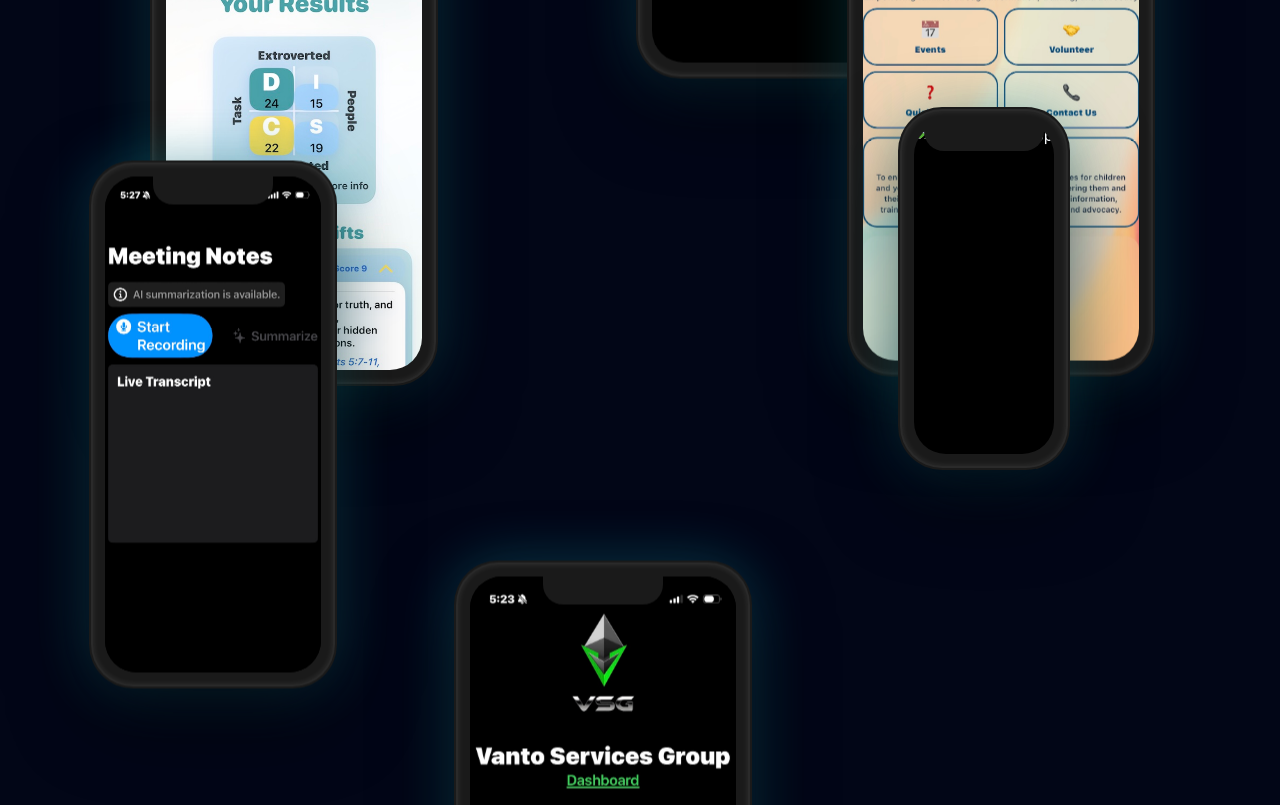
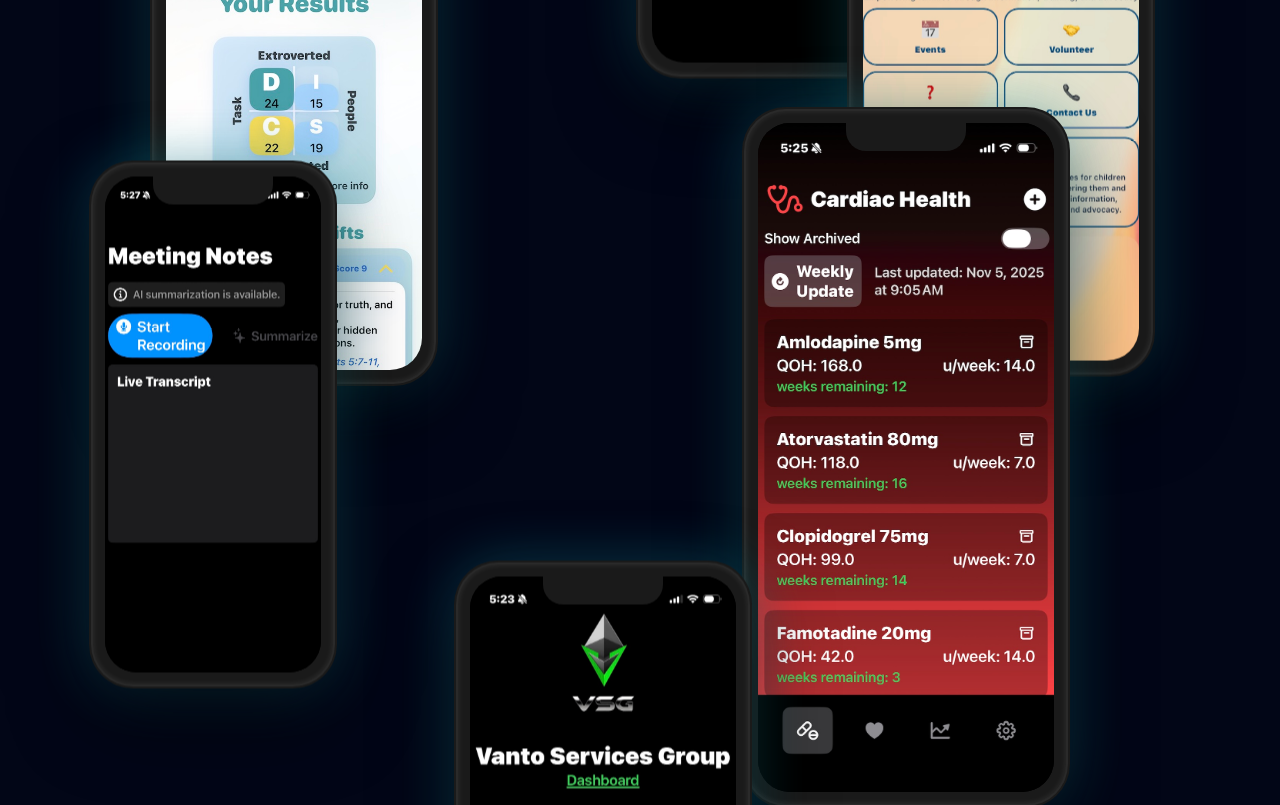
Before and after one commit to danpoahu/Website, a plain HTML site: page index.html in a window 1280 px wide. Shown: the part 1740-2545 px from the top of the page. Drawn offline with Linux system fonts and the light colour scheme; grey boxes are pictures that could not be loaded.

Commit message:
update file name

```diff
--- a/index.html
+++ b/index.html
@@ -1059,7 +1059,7 @@
                 <div class="iphone-frame" data-phone="5">
                     <div class="iphone-notch"></div>
                     <div class="iphone-screen">
-                        <img src="DPMeds.jpg" alt="Meds Track App">
+                        <img src="MT.jpg" alt="Meds Track App">
                     </div>
                 </div>
                 <div class="project-info">
```
